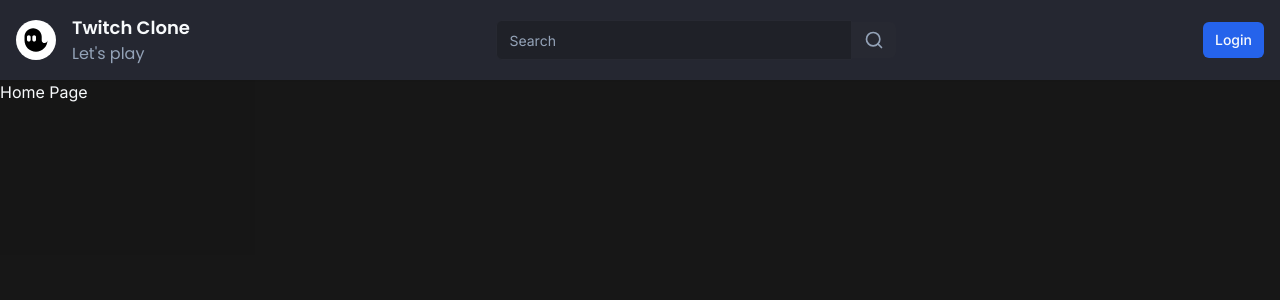
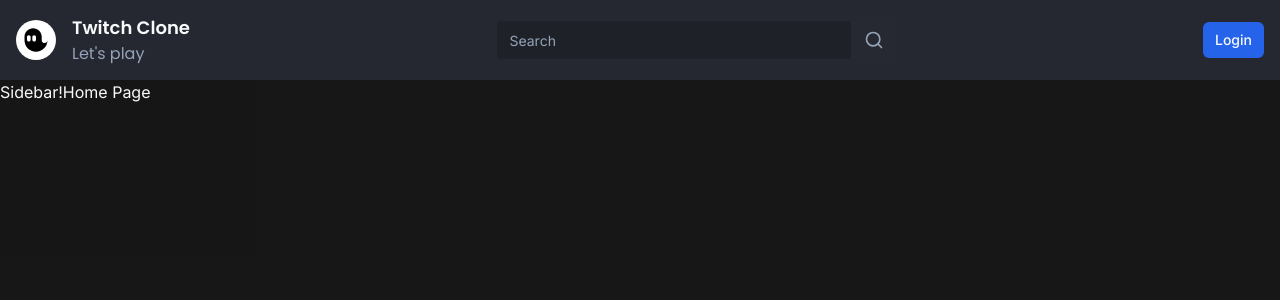
Before and after one commit to Lpreets/Twitch-Clone, a Next.js app: page / in a window 1280 px wide. Shown: the top 300 px of the page. Built offline with nearby package versions, Linux system fonts and the light colour scheme; no server answers.

Commit message:
Started on Sidebar

```diff
--- /dev/null
+++ b/app/(browse)/_componenets/sidebar/index.tsx
@@ -0,0 +1,12 @@
+import React from 'react'
+import { Wrapper } from './wrapper'
+
+const Sidebar = () => {
+  return (
+    <Wrapper>
+       Sidebar!
+    </Wrapper>
+  )
+}
+
+export default Sidebar
--- /dev/null
+++ b/app/(browse)/_componenets/sidebar/wrapper.tsx
@@ -0,0 +1,11 @@
+interface WrapperProps {
+    children: React.ReactNode;
+}
+
+export const Wrapper = ({children}: WrapperProps) => {
+    return (
+        <aside>
+            {children}
+        </aside>
+    )
+}
--- a/app/(browse)/layout.tsx
+++ b/app/(browse)/layout.tsx
@@ -1,18 +1,16 @@
 import Navbar from "./_componenets/navbar";
+import Sidebar from "./_componenets/sidebar";
 
-const BrowseLayout = ({
-    children,
-} : {
-    children: React.ReactNode;
-}) => {
+const BrowseLayout = ({ children }: { children: React.ReactNode }) => {
   return (
     <>
       <Navbar />
       <div className="flex h-full pt-20">
+        <Sidebar />
         {children}
       </div>
     </>
   );
-}
+};
 
 export default BrowseLayout;
```
Lines whose indentation alone changed are shown as unchanged.
